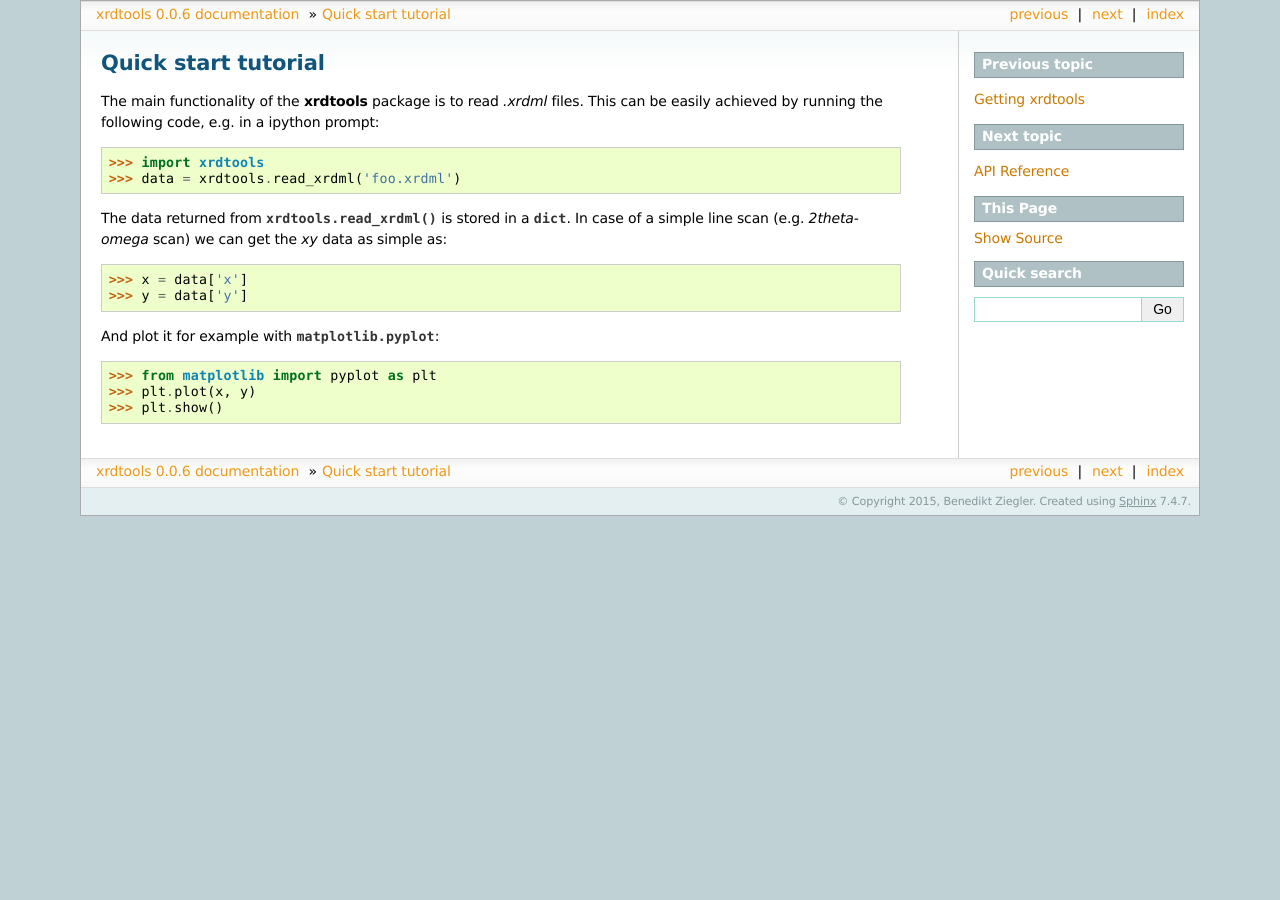
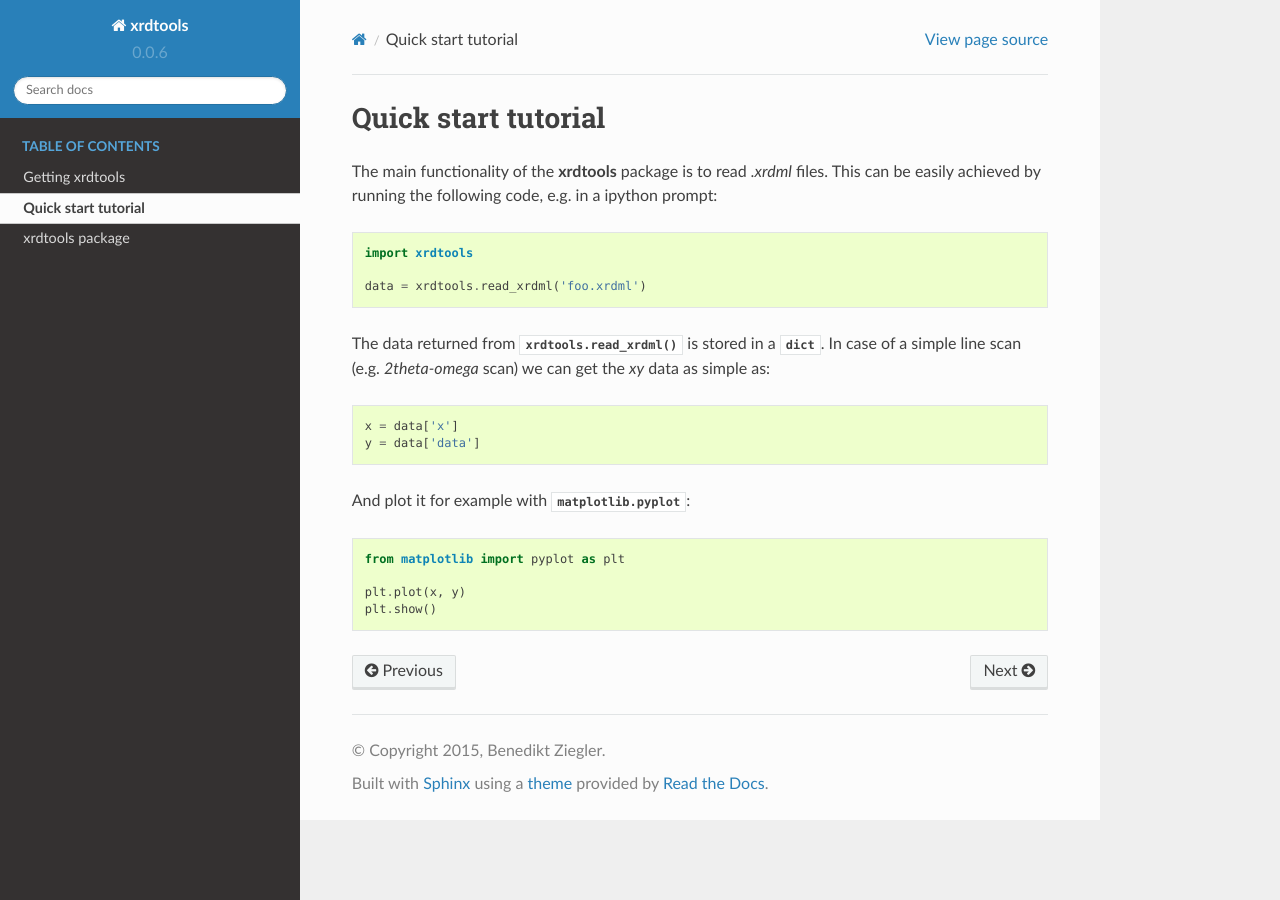
Before and after one commit to paruch-group/xrdtools, a Sphinx documentation site: the page built from docs/source/tutorial.rst, in a window 1280 px wide. Built offline with Sphinx 7.4.7 and the Read the Docs theme 2.0.0, drawn with Linux system fonts in a browser that asks for light colours.

Commit message:
update docs

```diff
--- a/docs/source/conf.py
+++ b/docs/source/conf.py
@@ -60,7 +60,7 @@ copyright = u'2015, Benedikt Ziegler'
 #
 import xrdtools
 # The short X.Y version.
-version = '.'.join(xrdtools.__version__.split('.')[:2])
+version = xrdtools.__version__
 # The full version, including alpha/beta/rc tags.
 release = xrdtools.__version__
 
@@ -107,7 +107,8 @@ pygments_style = 'sphinx'
 
 # The theme to use for HTML and HTML Help pages.  See the documentation for
 # a list of builtin themes.
-html_theme = 'sphinxdoc'
+# html_theme = 'sphinxdoc'
+html_theme = 'sphinx_rtd_theme'
 
 # Theme options are theme-specific and customize the look and feel of a theme
 # further.  For a list of options available for each theme, see the
--- a/docs/source/index.rst
+++ b/docs/source/index.rst
@@ -9,10 +9,11 @@ Welcome to xrdtools's documentation!
 The **xrdtools** is a package intended to load *.xrdml* files created by
 Panalytical XPert XRD machines. No full feature support is guaranteed at the current state.
 
-Getting started
----------------
 
 .. toctree::
+    :caption: Table of Contents
+    :name: mastertoc
+    :maxdepth: 2
 
     install
     tutorial
--- a/docs/source/tutorial.rst
+++ b/docs/source/tutorial.rst
@@ -2,19 +2,27 @@ Quick start tutorial
 --------------------
 
 The main functionality of the **xrdtools** package is to read *.xrdml* files. This can be
-easily achieved by running the following code, e.g. in a ipython prompt::
+easily achieved by running the following code, e.g. in a ipython prompt:
 
-    >>> import xrdtools
-    >>> data = xrdtools.read_xrdml('foo.xrdml')
+.. code-block:: python
+
+    import xrdtools
+
+    data = xrdtools.read_xrdml('foo.xrdml')
 
 The data returned from :func:`xrdtools.read_xrdml` is stored in a :obj:`dict`. In case of a simple line scan
-(e.g. *2theta-omega* scan) we can get the *xy* data as simple as::
+(e.g. *2theta-omega* scan) we can get the *xy* data as simple as:
 
-    >>> x = data['x']
-    >>> y = data['y']
+.. code-block:: python
 
-And plot it for example with :py:mod:`matplotlib.pyplot`::
+    x = data['x']
+    y = data['data']
 
-    >>> from matplotlib import pyplot as plt
-    >>> plt.plot(x, y)
-    >>> plt.show()
+And plot it for example with :py:mod:`matplotlib.pyplot`:
+
+.. code-block:: python
+
+    from matplotlib import pyplot as plt
+
+    plt.plot(x, y)
+    plt.show()
```
Also changed, not shown: docs/source/install.rst (+15 -9 lines), docs/source/xrdtools.rst (+19 -7 lines), 1 other file.
